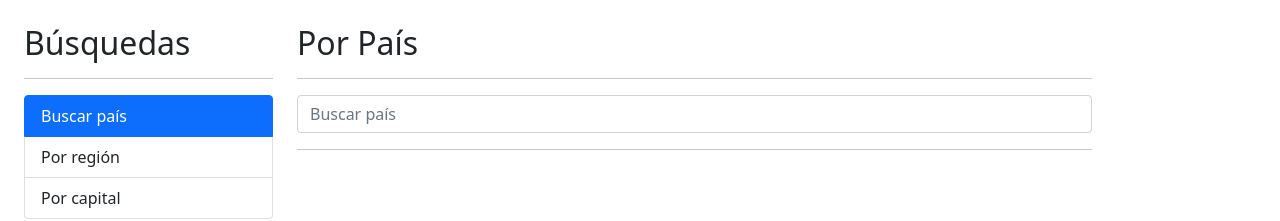
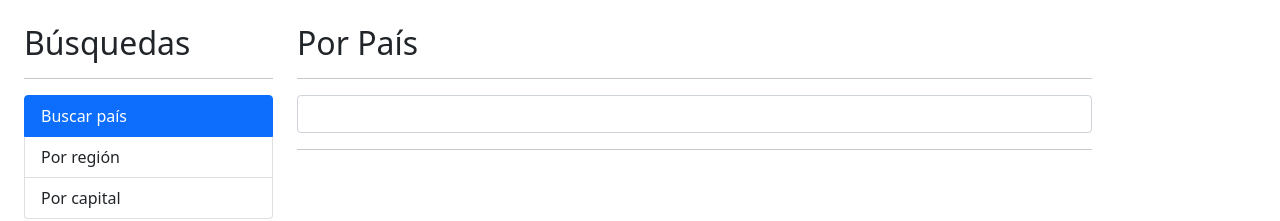
Before and after one commit to mariajbellido/paisesapp, an Angular app: page / in a window 1280 px wide. Shown: the top 221 px of the page. Built offline with nearby package versions, Linux system fonts and the light colour scheme.

Commit message:
Trabajando Por Capital (3)  - Mejorando placeholder input

```diff
--- a/src/app/pais/components/pais-input/pais-input.component.html
+++ b/src/app/pais/components/pais-input/pais-input.component.html
@@ -3,7 +3,7 @@
       type="text"
       name="termino"
       [(ngModel)]="termino"
-      placeholder="Buscar país"
+      [placeholder]="placeholder"
       (input)="teclaPresionada()"
-      class="form-control">
+      class="form-control" />
 </form>
--- a/src/app/pais/components/pais-input/pais-input.component.ts
+++ b/src/app/pais/components/pais-input/pais-input.component.ts
@@ -1,4 +1,4 @@
-import { Component, EventEmitter, Output, OnInit } from '@angular/core';
+import { Component, EventEmitter, Output, Input, OnInit } from '@angular/core';
 import { Subject } from 'rxjs';
 import { debounceTime } from 'rxjs/operators'
 
@@ -12,6 +12,8 @@ export class PaisInputComponent implements OnInit{
 
   @Output() onEnter: EventEmitter<string> = new EventEmitter();
   @Output() onDebounce: EventEmitter<string> = new EventEmitter();
+
+  @Input() placeholder: string = '';
 
   debouncer: Subject<string> = new Subject();
 
--- a/src/app/pais/pages/por-capital/por-capital.component.html
+++ b/src/app/pais/pages/por-capital/por-capital.component.html
@@ -3,7 +3,10 @@
 
 <div class="row">
   <div class="col">
-    <app-pais-input (onEnter)="buscar($event)" >
+    <app-pais-input
+    (onEnter)="buscar($event)"
+
+    >
 
     </app-pais-input>
   </div>
```
